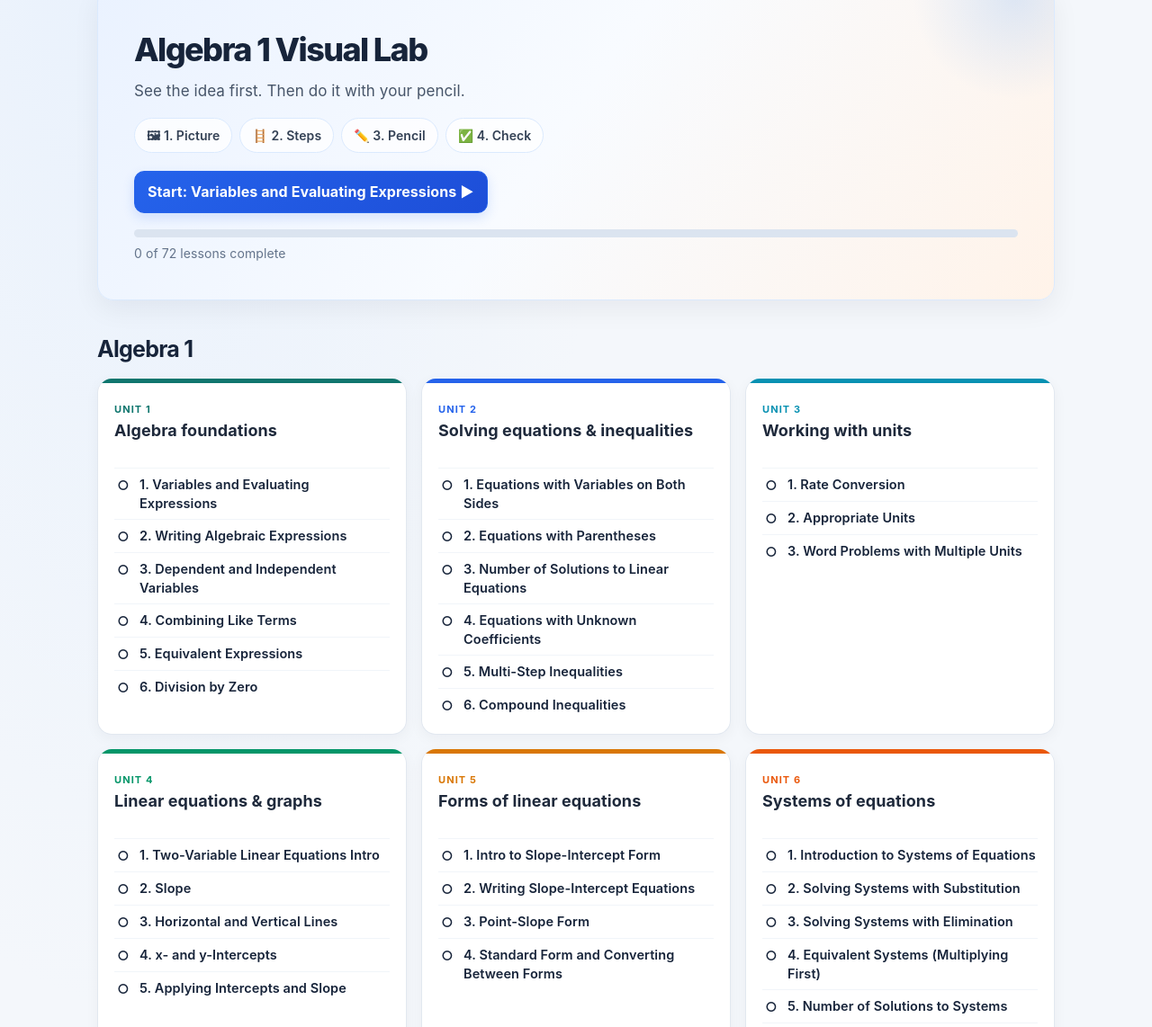
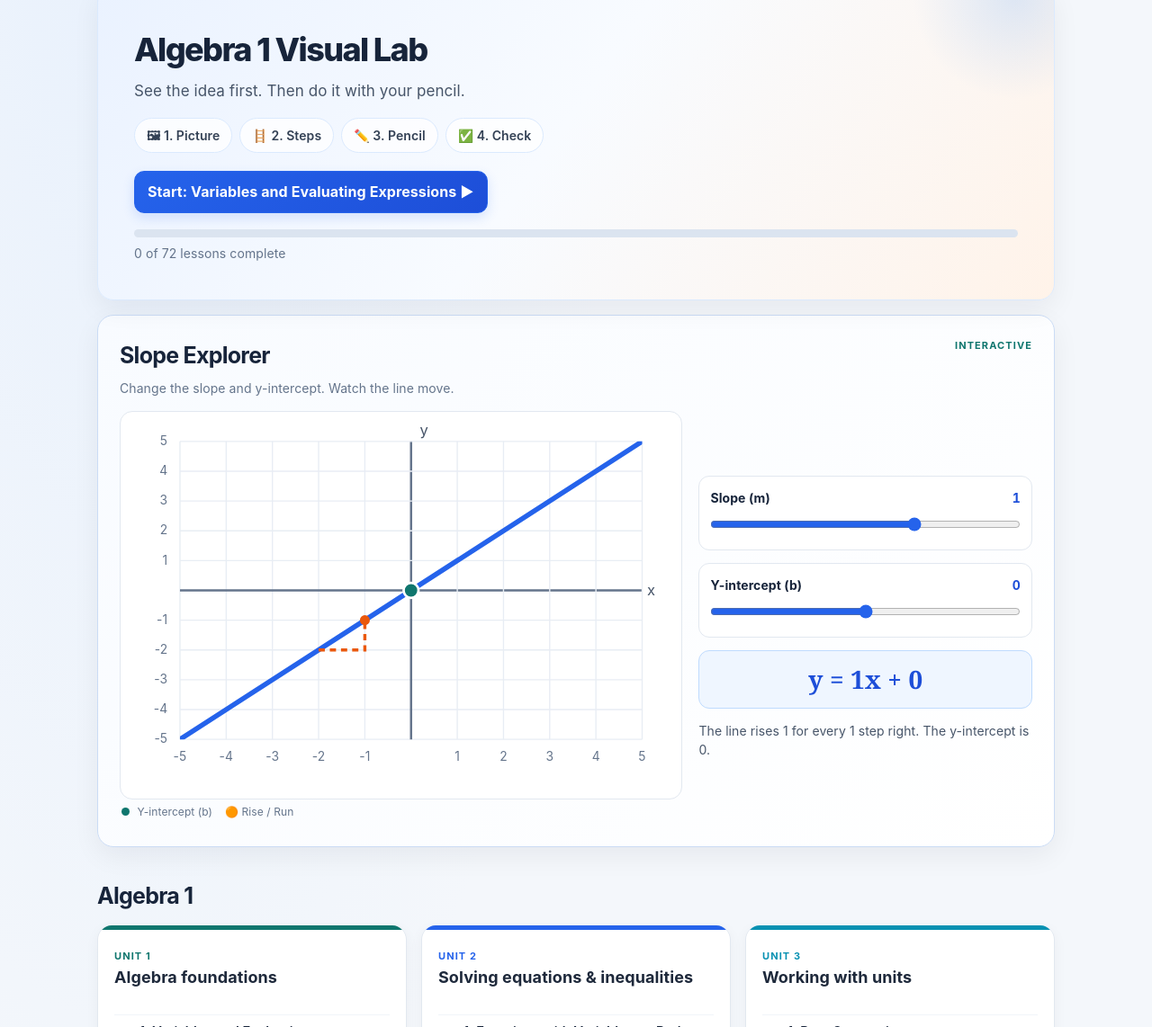
Before and after one commit to danll737321-beep/algebra1-lab, a plain HTML site: page index.html in a window 1280 px wide. Shown: the part 180-1322 px from the top of the page at 90% size. Drawn offline with Linux system fonts and the light colour scheme.

Commit message:
Add interactive slope explorer to Algebra 1 home

```diff
--- a/index.html
+++ b/index.html
@@ -234,6 +234,27 @@ footer{border-top:1px solid #e2e8f0;background:rgba(255,255,255,.55);padding:24p
 
 .vocab dt .en{font-weight:400;color:var(--mute,#667);font-size:.85em;margin-left:4px}
 h1 .h1en{display:block;font-size:.5em;font-weight:500;opacity:.6;margin-top:4px}
+
+/* ============ INTERACTIVE SLOPE EXPLORER ============ */
+.slope-lab{background:linear-gradient(135deg,#f8fbff,#fff);border-color:#cbdcf5}
+.slope-head{display:flex;justify-content:space-between;align-items:flex-start;gap:12px;flex-wrap:wrap}
+.slope-head h2{margin:0 0 4px}
+.slope-grid{display:grid;grid-template-columns:minmax(0,1.35fr) minmax(220px,.8fr);gap:18px;align-items:center;margin-top:14px}
+.slope-plot{min-width:0;background:#fff;border:1px solid #e2e8f0;border-radius:14px;padding:8px}
+.slope-plot svg{width:100%;height:auto;display:block}
+.slope-controls{display:grid;gap:14px}
+.slope-control{background:#fff;border:1px solid #e2e8f0;border-radius:12px;padding:12px}
+.slope-control label{display:flex;justify-content:space-between;gap:10px;font-weight:700;font-size:14px}
+.slope-control output{font-variant-numeric:tabular-nums;color:#1d4ed8}
+.slope-control input{width:100%;margin:10px 0 0;accent-color:#2563eb}
+.slope-equation{font:700 clamp(20px,3vw,28px)/1.3 "Cambria Math",Georgia,serif;color:#1d4ed8;text-align:center;background:#eff6ff;border:1px solid #bfdbfe;border-radius:12px;padding:13px}
+.slope-insight{font-size:14px;color:#475569;line-height:1.55}
+.slope-legend{display:flex;gap:14px;flex-wrap:wrap;font-size:12px;color:#64748b;padding:4px 2px}
+.slope-dot{display:inline-block;width:9px;height:9px;border-radius:50%;background:#0f766e;margin-right:5px}
+@media(max-width:680px){.slope-grid{grid-template-columns:1fr}.slope-controls{grid-template-columns:1fr 1fr}.slope-equation,.slope-insight{grid-column:1/-1}}
+@media(max-width:420px){.slope-controls{grid-template-columns:1fr}}
+/* ============ END INTERACTIVE SLOPE EXPLORER ============ */
+
 </style>
 </head>
 <body>
@@ -267,6 +288,7 @@ function parseAns(s){s=String(s).trim().replace(/[−–]/g,'-').replace(/\s+/g,
 let LANG=(()=>{try{return localStorage.getItem('alg1lab-lang')||'en';}catch(e){return 'en';}})();
 const I18N={en:{btnCheck:'Check',brand:'HS Math <span>Visual Lab</span>',zhNote:''},
 zh:{btnCheck:'檢查答案',brand:'高中數學<span>視覺實驗室</span>',zhNote:'介面、課名與關鍵詞為繁體中文；例題與題目維持英文。',
+'Slope Explorer':'斜率探索器','Change the slope and y-intercept. Watch the line move.':'調整斜率與 y 截距，觀察直線變化。','Slope (m)':'斜率 (m)','Y-intercept (b)':'y 截距 (b)','The line rises {0} for every 1 step right.':'每向右移動 1，直線上升 {0}。','The line falls {0} for every 1 step right.':'每向右移動 1，直線下降 {0}。','The line is horizontal.':'這是一條水平線。','The y-intercept is {0}.':'y 截距是 {0}。',
 'Algebra 1':'代數一','Algebra 1 (Khan)':'代數一（Khan）','Geometry':'幾何','Algebra II':'代數二','Pre-Calculus':'微積分預備','Calculus':'微積分',
 '{0} of {1} lessons done':'已完成 {0} / {1} 課','soon':'即將推出','Continue':'繼續','Start':'開始','{0} of {1} lessons complete':'已完成 {0} / {1} 課',
 ' · {0} lessons open now, more coming soon':' · 目前開放 {0} 課，更多即將推出','Course map is ready: {0} modules, {1} lessons. Interactive lessons coming soon.':'課程地圖已完成：{0} 個模組、{1} 課。互動課程即將推出。',
@@ -1258,6 +1280,38 @@ function nextLesson(id){const i=avail.indexOf(id),n=avail[i+1];return n&&META[n]
 const inCat=id=>META[id].cat===CUR;
 function topProg(){const o=ORDER.filter(inCat);$('#topprog').textContent=t('{0} of {1} lessons done',o.filter(isDone).length,o.length);}
 
+
+function mountSlopeExplorer(){
+ const root=$('#slope-lab');if(!root)return;
+ const mr=$('#slope-m',root),br=$('#slope-b',root),mo=$('#slope-m-out',root),bo=$('#slope-b-out',root),plot=$('#slope-plot',root),eq=$('#slope-eq',root),ins=$('#slope-insight',root);
+ const fmt=n=>Number.isInteger(n)?String(n):String(Math.round(n*10)/10);
+ function draw(){
+  const m=+mr.value,b=+br.value;mo.textContent=fmt(m);bo.textContent=fmt(b);
+  const W=440,H=300,L=42,R=414,T=18,B=258,sx=(R-L)/10,sy=(B-T)/10;
+  const X=x=>L+(x+5)*sx,Y=y=>B-(y+5)*sy;
+  let g='';
+  for(let v=-5;v<=5;v++){
+   g+='<line x1="'+X(v)+'" y1="'+T+'" x2="'+X(v)+'" y2="'+B+'" stroke="'+(v===0?'#64748b':'#e8edf4')+'" stroke-width="'+(v===0?1.8:1)+'"/>';
+   g+='<line x1="'+L+'" y1="'+Y(v)+'" x2="'+R+'" y2="'+Y(v)+'" stroke="'+(v===0?'#64748b':'#e8edf4')+'" stroke-width="'+(v===0?1.8:1)+'"/>';
+   if(v!==0)g+='<text x="'+X(v)+'" y="'+(B+17)+'" text-anchor="middle" font-size="10" fill="#64748b">'+v+'</text><text x="'+(L-10)+'" y="'+(Y(v)+3)+'" text-anchor="end" font-size="10" fill="#64748b">'+v+'</text>';
+  }
+  const y1=m*(-5)+b,y2=m*5+b;
+  g+='<defs><clipPath id="slopeClip"><rect x="'+L+'" y="'+T+'" width="'+(R-L)+'" height="'+(B-T)+'"/></clipPath></defs>';
+  g+='<g clip-path="url(#slopeClip)"><line x1="'+X(-5)+'" y1="'+Y(y1)+'" x2="'+X(5)+'" y2="'+Y(y2)+'" stroke="#2563eb" stroke-width="4" stroke-linecap="round"/>';
+  if(b>=-5&&b<=5)g+='<circle cx="'+X(0)+'" cy="'+Y(b)+'" r="6" fill="#0f766e" stroke="#fff" stroke-width="2"/>';
+  if(m!==0){
+   const xa=-Math.min(2,Math.max(-2,Math.floor((5-b)/m))),xb=xa+1,ya=m*xa+b,yb=m*xb+b;
+   if(ya>=-5&&ya<=5&&yb>=-5&&yb<=5)g+='<path d="M'+X(xa)+' '+Y(ya)+' L'+X(xb)+' '+Y(ya)+' L'+X(xb)+' '+Y(yb)+'" fill="none" stroke="#ea580c" stroke-width="2.5" stroke-dasharray="5 4"/><circle cx="'+X(xb)+'" cy="'+Y(yb)+'" r="4" fill="#ea580c"/>';
+  }
+  g+='</g><text x="'+(R+4)+'" y="'+(Y(0)+4)+'" font-size="12" fill="#475569">x</text><text x="'+(X(0)+7)+'" y="'+(T-5)+'" font-size="12" fill="#475569">y</text>';
+  plot.innerHTML='<svg viewBox="0 0 '+W+' '+H+'" role="img" aria-label="Coordinate graph of y equals '+fmt(m)+'x plus '+fmt(b)+'">'+g+'</svg>';
+  eq.textContent='y = '+fmt(m)+'x '+(b<0?'−':' + ')+fmt(Math.abs(b));
+  const slopeText=m>0?t('The line rises {0} for every 1 step right.',fmt(m)):m<0?t('The line falls {0} for every 1 step right.',fmt(Math.abs(m))):t('The line is horizontal.');
+  ins.textContent=slopeText+' '+t('The y-intercept is {0}.',fmt(b));
+ }
+ mr.addEventListener('input',draw);br.addEventListener('input',draw);draw();
+}
+
 function renderHome(){
  const cat=CATS.find(c=>c.k===CUR),ord=ORDER.filter(inCat),av=avail.filter(inCat),done=av.filter(isDone).length,nid=av.find(id=>!isDone(id))||av[0],anyDone=done>0;
  const tabs=`<nav class="tabs" style="--tc:${cat.c}">${CATS.map(c=>{const n=avail.filter(id=>META[id].cat===c.k).length;return `<a class="${c.k===CUR?'on':''}" href="#/c/${c.k}">${t(c.n)}${n?'':`<small>${t('soon')}</small>`}</a>`;}).join('')}</nav>`;
@@ -1266,9 +1320,11 @@ function renderHome(){
  :`<div class="mute" style="font-size:15px">${t('Course map is ready: {0} modules, {1} lessons. Interactive lessons coming soon.',COURSE.filter(c=>c.cat===CUR).reduce((a,c)=>a+c.modules.length,0),ord.length)}</div>`;
  app.innerHTML=`<div class="wrap">${tabs}<div class="card hero"><h1>${t('{0} Visual Lab',t(cat.n))}</h1><p style="margin:4px 0">${t('See the idea first. Then do it with your pencil.')}</p>
  <div class="flow">${STAGES.map((x,i)=>`<span>${x.i} ${i+1}. ${t(x.n)}</span>`).join('')}</div>${hero}${t('zhNote')?`<div class="mute" style="font-size:13px;margin-top:8px">${t('zhNote')}</div>`:''}</div>
+ ${CUR==='ka'?`<section class="card slope-lab" id="slope-lab"><div class="slope-head"><div><h2>${t('Slope Explorer')}</h2><div class="mute" style="font-size:14px">${t('Change the slope and y-intercept. Watch the line move.')}</div></div><span class="tag">INTERACTIVE</span></div><div class="slope-grid"><div><div class="slope-plot" id="slope-plot"></div><div class="slope-legend"><span><i class="slope-dot"></i> ${t('Y-intercept (b)')}</span><span>🟠 Rise / Run</span></div></div><div class="slope-controls"><div class="slope-control"><label for="slope-m">${t('Slope (m)')} <output id="slope-m-out">1</output></label><input id="slope-m" type="range" min="-3" max="3" step="0.5" value="1"></div><div class="slope-control"><label for="slope-b">${t('Y-intercept (b)')} <output id="slope-b-out">0</output></label><input id="slope-b" type="range" min="-4" max="4" step="1" value="0"></div><div class="slope-equation" id="slope-eq">y = x</div><div class="slope-insight" id="slope-insight" aria-live="polite"></div></div></div></section>`:''}
  ${COURSE.filter(c=>c.cat===CUR).map(c=>`<h2>${t(c.label)}</h2><div class="mods">${c.modules.map(m=>`<div class="mod" style="--mc:${m.color}"><span class="mn">${t((c.unit||'Module')+' {0}',m.n)}</span><b>${mt(c.id+'-'+m.n,m.title)}</b><ol>${m.lessons.map((t,i)=>{const id=`${c.id}-${m.n}-${i+1}`;return hasLesson(id)?`<li><a href="#/l/${id}/0"><span class="st ${isDone(id)?'d':''}">${isDone(id)?'✓':'○'}</span>${i+1}. ${lt(id)}</a></li>`:`<li class="soon"><span class="st">·</span>${i+1}. ${lt(id)}<small>${window.t('soon')}</small></li>`;}).join('')}</ol></div>`).join('')}</div>`).join('')}</div>`;
+
+ if(CUR==='ka')mountSlopeExplorer();
 }
-
 function renderLesson(id,stage){
  const M=META[id],D=L[id],pr=prog(id);document.documentElement.style.setProperty('--acc',M.color);
  const nx=nextLesson(id);
```
